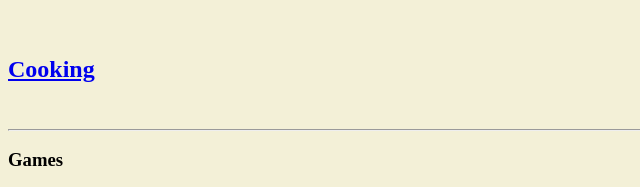
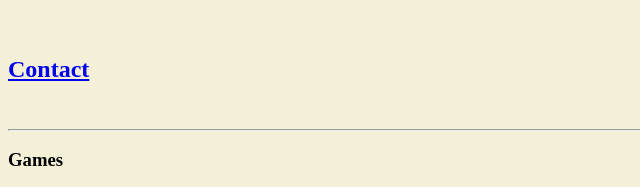
Before and after one commit to susongsha/cv, a plain HTML site: page index.html in a window 1280 px wide. Shown: the part 440-627 px from the top of the page, 0-640 px from the left. Drawn offline with Linux system fonts and the light colour scheme.

Commit message:
Update index.html

```diff
--- a/index.html
+++ b/index.html
@@ -26,7 +26,7 @@
       <br>
       <h2><a href="hobbies.html">Hobbies</a></h2>
       <br />
-      <h2><a href="cook.html">Cooking</a></h2>
+      <h2><a href="cook.html">Contact</a></h2>
 
       <br>
       <hr>
```
